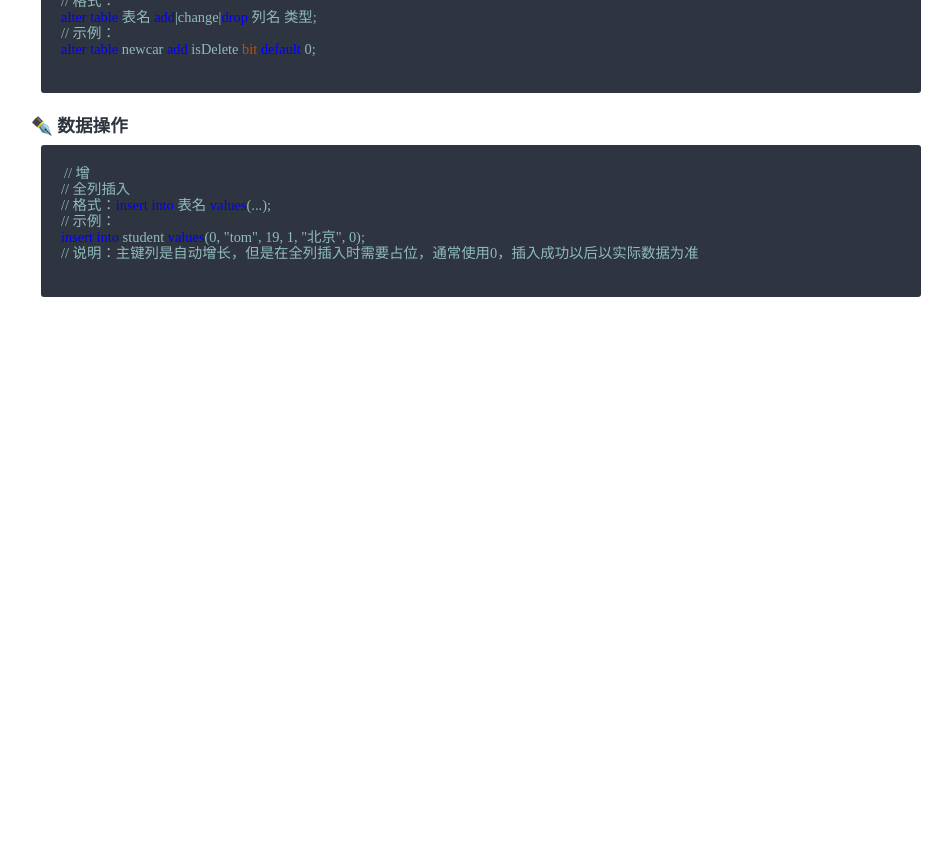
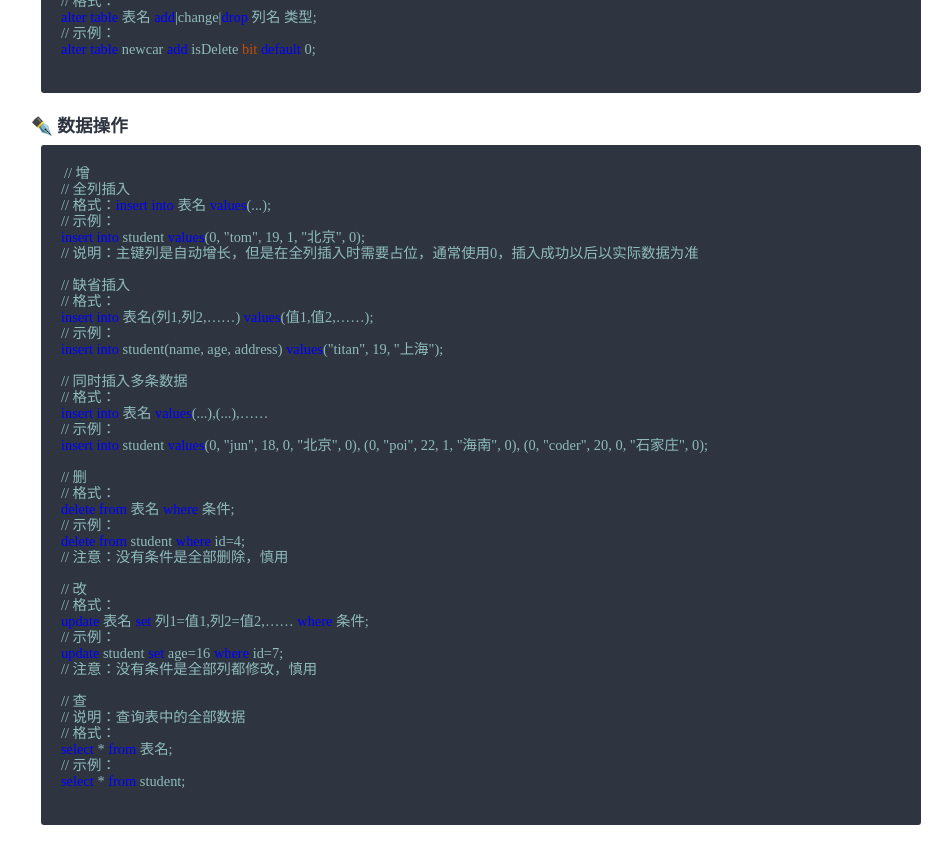
Before and after one commit to maicoder/blog, a Jekyll site: the page built from _posts/2019-06-15-9.md, in a window 1280 px wide and 900 px high, scrolled down 1959 px. Shown: the top 864 px of the window, without its empty margins (159-1111 px from the left). Built offline with Jekyll 4.4.1, drawn with Linux system fonts in a browser that asks for light colours; some web fonts are replaced; before the commit the page ends 2364 px from its top, so only the background shows below that.

Commit message:
Update 2019-06-15-9.md

````diff
--- a/_posts/2019-06-15-9.md
+++ b/_posts/2019-06-15-9.md
@@ -72,12 +72,12 @@ show tables；
 create table 表名(列及类型);
 // 示例：
 create table student(id int auto_increment primary key, name varchar(20) not null, age int not null, gender bit default 1, address varchar(20));
-//id, name, age: 等为字段名
-        //auto_increment: 表示自增长
-        //primary key: 表示主键
-        //int, varchar(20): 等为数据类型, 20为可存储的字节数
-        //not null: 表示不为空
-        //default: 为设置默认值
+// id, name, age: 等为字段名
+// auto_increment: 表示自增长
+// primary key: 表示主键
+// int, varchar(20): 等为数据类型, 20为可存储的字节数
+// not null: 表示不为空
+// default: 为设置默认值
 
 // 删除表
 // 格式：
@@ -121,4 +121,37 @@ alter table newcar add isDelete bit default 0;
 insert into student values(0, "tom", 19, 1, "北京", 0);
 // 说明：主键列是自动增长，但是在全列插入时需要占位，通常使用0，插入成功以后以实际数据为准
 
+// 缺省插入
+// 格式：
+insert into 表名(列1,列2,……) values(值1,值2,……);
+// 示例：
+insert into student(name, age, address) values("titan", 19, "上海");
+
+// 同时插入多条数据
+// 格式：
+insert into 表名 values(...),(...),……
+// 示例：
+insert into student values(0, "jun", 18, 0, "北京", 0), (0, "poi", 22, 1, "海南", 0), (0, "coder", 20, 0, "石家庄", 0);
+
+// 删
+// 格式：
+delete from 表名 where 条件;
+// 示例：
+delete from student where id=4;
+// 注意：没有条件是全部删除，慎用
+
+// 改
+// 格式：
+update 表名 set 列1=值1,列2=值2,…… where 条件;
+// 示例：
+update student set age=16 where id=7;
+// 注意：没有条件是全部列都修改，慎用
+
+// 查
+// 说明：查询表中的全部数据
+// 格式：
+select * from 表名;
+// 示例：
+select * from student;
+
 ```
````
